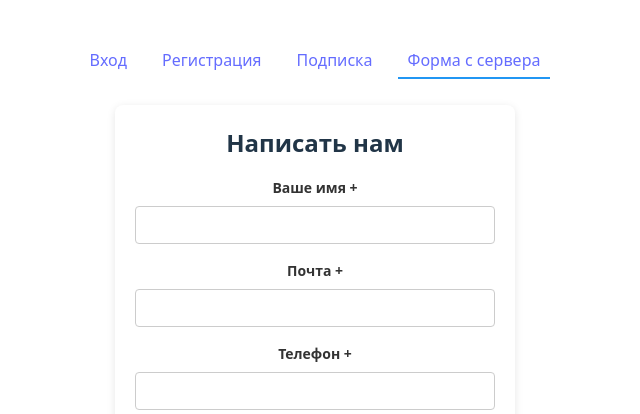
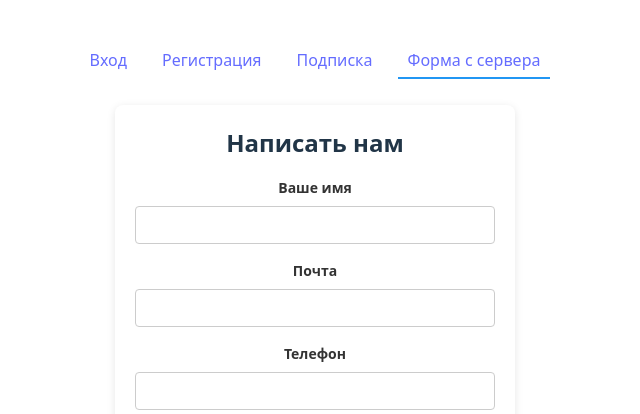
Before and after one commit to VladislavGrishaev/generator-forms, a Vue app: page /feedback in a window 1280 px wide. Shown: the top 414 px of the page, without its empty margins (325-965 px from the left). Built offline with nearby package versions, Linux system fonts and the light colour scheme.

Commit message:
убраны лишние символы в лейбле и в моковых данных

```diff
--- a/public/data/api_form_data.json
+++ b/public/data/api_form_data.json
@@ -2,17 +2,17 @@
  "fields": [
   {
    "name": "name",
-   "label": "Ваше имя +",
+   "label": "Ваше имя",
    "type": "text"
   },
   {
    "name": "email",
-   "label": "Почта +",
+   "label": "Почта",
    "type": "email"
   },
   {
    "name": "phone",
-   "label": "Телефон +",
+   "label": "Телефон",
    "type": "tel"
   }
  ]
--- a/src/pages/registration.vue
+++ b/src/pages/registration.vue
@@ -77,7 +77,7 @@ const cancelForm = () => {
 		>
 				<template #field-gender="{ fieldData, model }">
 						<div class="custom-select-field">
-								<label for="gender" class="form-generator__label">Пол 0</label>
+								<label for="gender" class="form-generator__label">Пол</label>
 								<select
 												v-model="model[fieldData.name]"
 												:id="fieldData.name"
```
